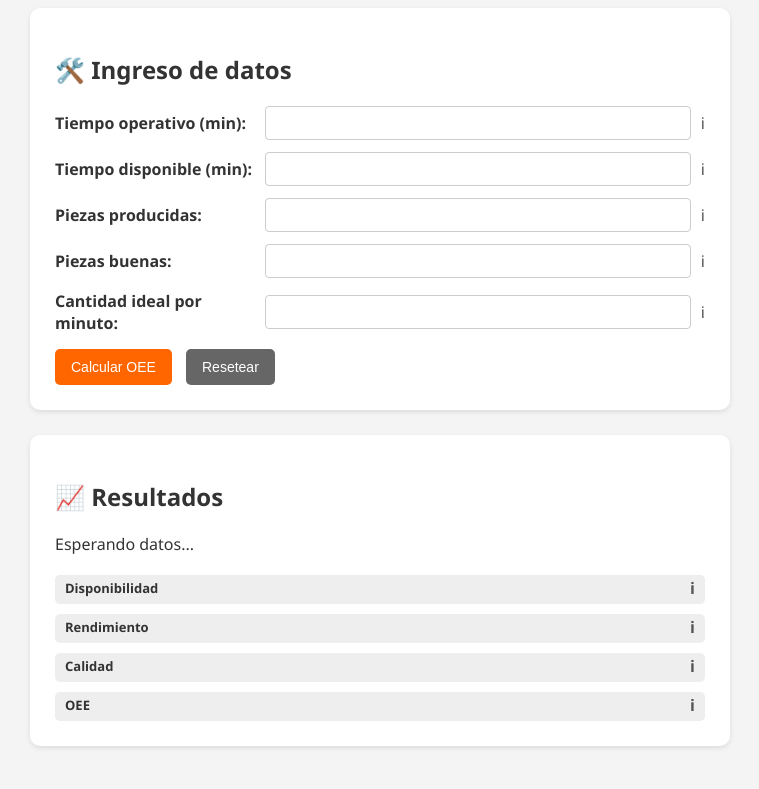
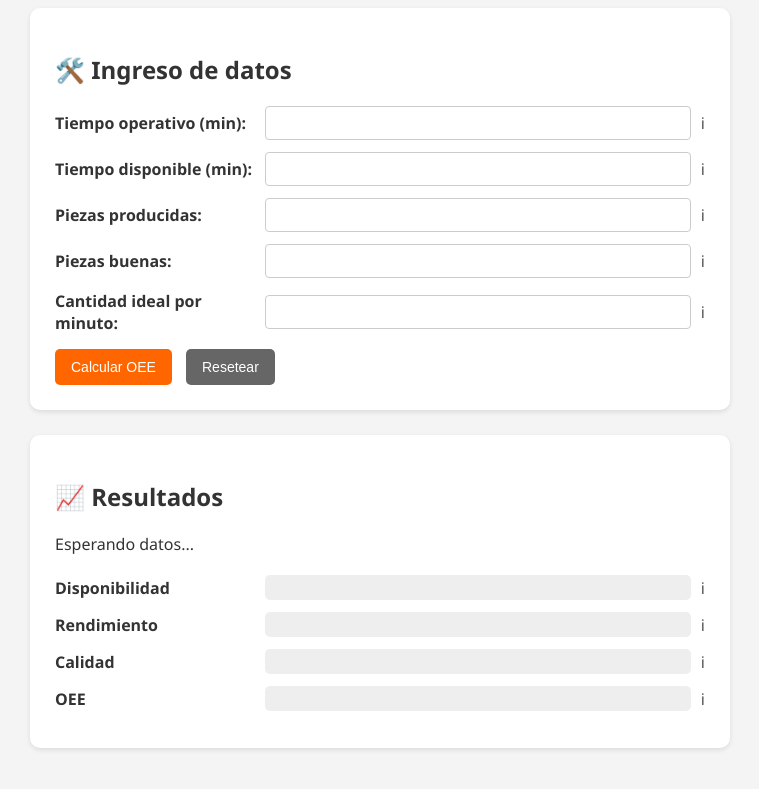
Before and after one commit to javiers73git/OEE, a plain HTML site: page index.html in a window 1280 px wide. Shown: the part 149-938 px from the top of the page, without its empty margins (260-1019 px from the left). Drawn offline with Linux system fonts and the light colour scheme.

Commit message:
Resultados con layout en 3 columnas y tooltips alineados

```diff
--- a/files/style.css
+++ b/files/style.css
@@ -25,12 +25,14 @@ h1 {
   box-shadow: 0 2px 5px rgba(0,0,0,0.1);
 }
 
-.form-group {
+.form-group,
+.result-group {
   display: grid;
   grid-template-columns: 200px 1fr auto;
   align-items: center;
   gap: 10px;
   margin-bottom: 12px;
+  position: relative;
 }
 
 label {
@@ -74,32 +76,14 @@ button:hover {
   margin-bottom: 20px;
   font-size: 16px;
   white-space: pre-line;
-}
-
-.barras {
-  display: flex;
-  flex-direction: column;
-  gap: 10px;
+  grid-column: span 3;
 }
 
 .barra {
   background: #eee;
   height: 25px;
   border-radius: 5px;
-  overflow: visible;
-  padding: 2px 10px;
-  position: relative;
-}
-
-.barra-label {
-  display: flex;
-  align-items: center;
-  justify-content: space-between;
-  font-size: 13px;
-  font-weight: bold;
-  color: #333;
-  margin-bottom: 3px;
-  position: relative;
+  overflow: hidden;
 }
 
 .nivel {
@@ -135,28 +119,24 @@ button:hover {
   border: 1px solid #666;
   position: absolute;
   z-index: 10;
-  top: 0;
-  left: 110%;
+  top: 50%;
+  left: calc(100% + 5px);
+  transform: translateY(-50%);
   transition: opacity 0.3s ease;
 }
 
 .tooltip-hover::after {
   content: '';
   position: absolute;
-  top: 10px;
+  top: 50%;
   right: 100%;
+  margin-top: -6px;
   border-width: 6px;
   border-style: solid;
   border-color: transparent #333 transparent transparent;
 }
 
-
 .tooltip-container:hover .tooltip-hover {
   visibility: visible;
   opacity: 1;
 }
-.form-group,
-.barra-label {
-  position: relative;
-  overflow: visible;
-}
--- a/index.html
+++ b/index.html
@@ -73,54 +73,44 @@
       <h2>📈 Resultados</h2>
       <div id="resultadoOEE">Esperando datos...</div>
 
-      <div class="barras">
-        <div class="barra">
-          <div class="barra-label">
-            Disponibilidad
+      <div class="result-group">
+        <label>Disponibilidad</label>
+        <div class="barra"><div id="barraDisp" class="nivel"></div></div>
         <span class="tooltip-container">ℹ
           <span class="tooltip-hover">
             Porcentaje del tiempo disponible en el que la máquina estuvo realmente funcionando.
           </span>
         </span>
       </div>
-          <div id="barraDisp" class="nivel"></div>
-        </div>
 
-        <div class="barra">
-          <div class="barra-label">
-            Rendimiento
+      <div class="result-group">
+        <label>Rendimiento</label>
+        <div class="barra"><div id="barraRend" class="nivel"></div></div>
         <span class="tooltip-container">ℹ
           <span class="tooltip-hover">
             Medida de la velocidad real de producción respecto a la ideal.
           </span>
         </span>
       </div>
-          <div id="barraRend" class="nivel"></div>
-        </div>
 
-        <div class="barra">
-          <div class="barra-label">
-            Calidad
+      <div class="result-group">
+        <label>Calidad</label>
+        <div class="barra"><div id="barraCal" class="nivel"></div></div>
         <span class="tooltip-container">ℹ
           <span class="tooltip-hover">
             Porcentaje de piezas buenas sobre el total producido.
           </span>
         </span>
       </div>
-          <div id="barraCal" class="nivel"></div>
-        </div>
 
-        <div class="barra total">
-          <div class="barra-label">
-            OEE
+      <div class="result-group">
+        <label>OEE</label>
+        <div class="barra total"><div id="barraOEE" class="nivel"></div></div>
         <span class="tooltip-container">ℹ
           <span class="tooltip-hover">
             Métrica global: disponibilidad × rendimiento × calidad.
           </span>
         </span>
-          </div>
-          <div id="barraOEE" class="nivel"></div>
-        </div>
       </div>
     </section>
   </div>
```
Lines whose indentation alone changed are shown as unchanged.
